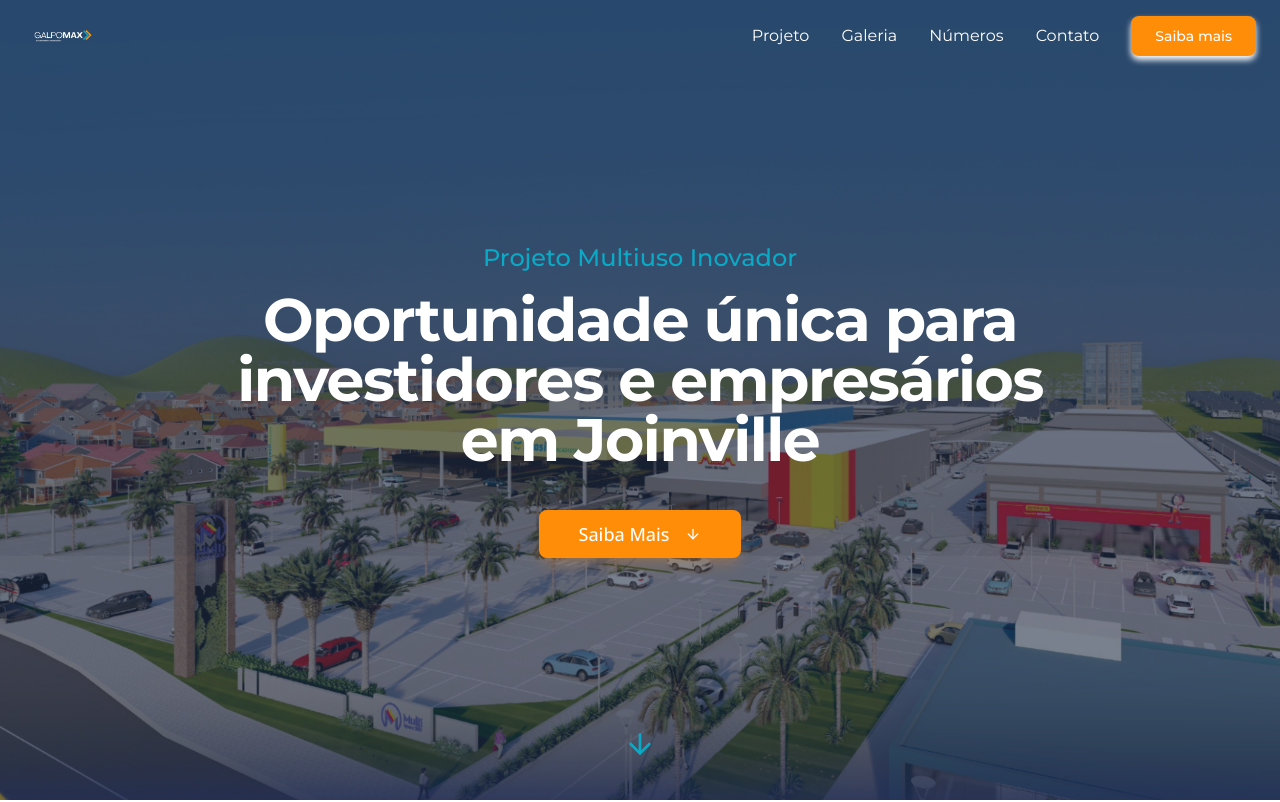
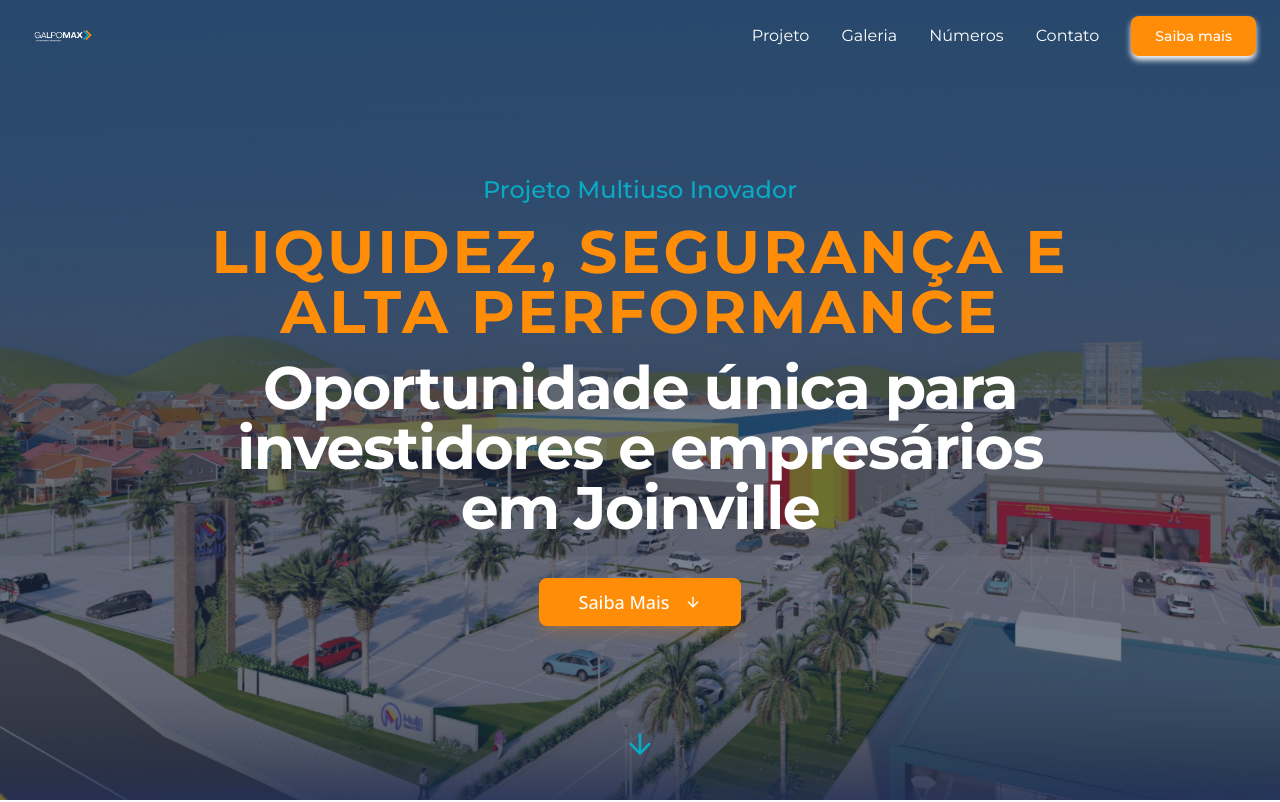
Before and after one commit to biancabela/joinville-investment-hub, a React (Vite) app: page / in a window 1280 px wide. Shown: the top 802 px of the page. Built offline with nearby package versions, Linux system fonts and the light colour scheme.

Commit message:
Add hero section subtitle
Add a subtitle to the hero section.

```diff
--- a/src/components/HeroSection.tsx
+++ b/src/components/HeroSection.tsx
@@ -41,6 +41,7 @@ const HeroSection = ({ scrollToSection }: HeroSectionProps) => {
         </span>
 
         <h1 className="text-3xl md:text-4xl lg:text-5xl xl:text-6xl font-bold text-white mb-8 md:mb-10 tracking-tight leading-tight mx-auto animate-fade-in max-w-4xl">
+          <span className="block mb-4 uppercase tracking-wider text-brand-orange">LIQUIDEZ, SEGURANÇA E ALTA PERFORMANCE</span>
           Oportunidade única para investidores e empresários em Joinville
         </h1>
 
```
